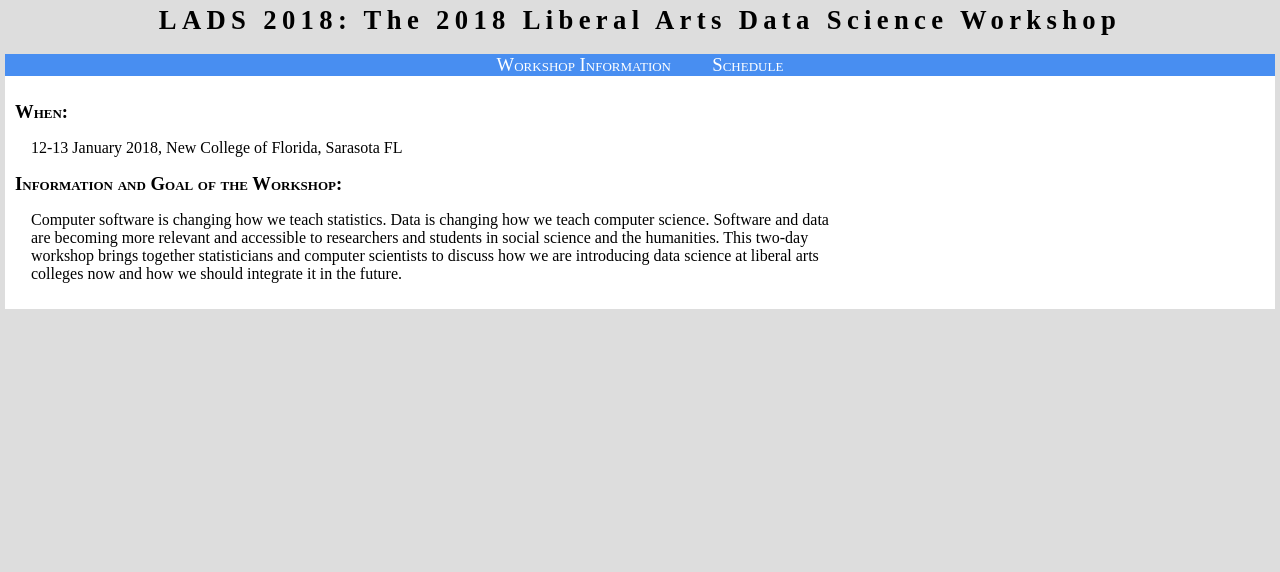
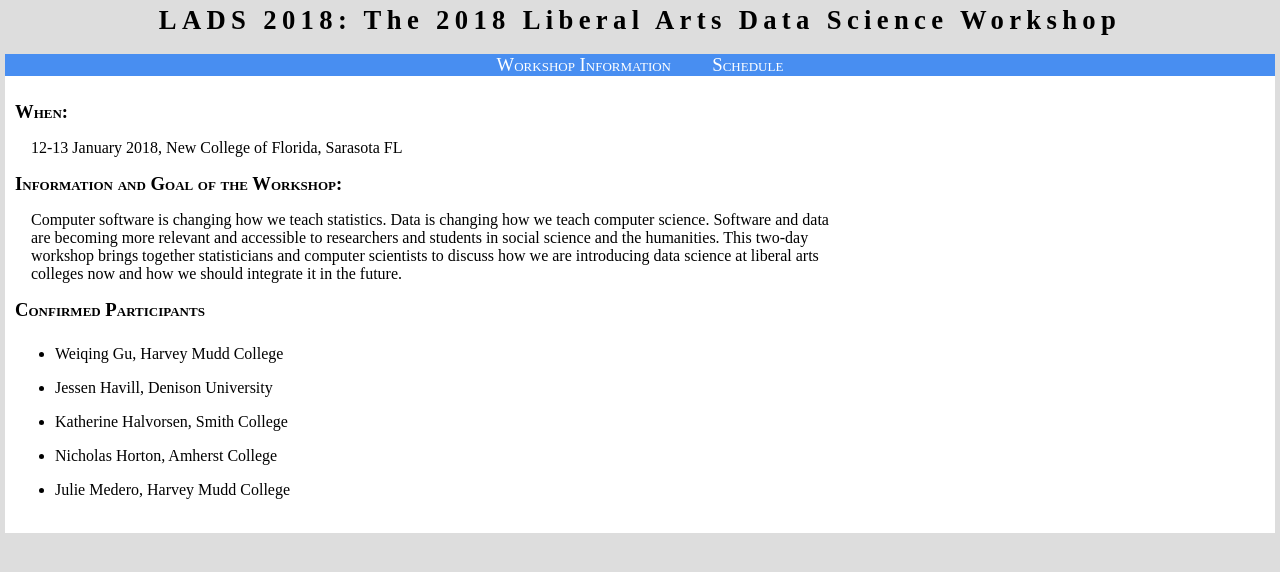
Before and after one commit to davidwgillman/davidwgillman.github.io, a Jekyll site: the page built from ladsworkshop/index.md, in a window 1280 px wide. Shown: the top 572 px of the page. Built offline with Jekyll 4.4.1, drawn with Linux system fonts in a browser that asks for light colours.

Commit message:
first five confirmed participants

```diff
--- a/ladsworkshop/index.md
+++ b/ladsworkshop/index.md
@@ -11,3 +11,11 @@ title: "LADS 2018: The 2018 Liberal Arts Data Science Workshop"
 <p>
 Computer software is changing how we teach statistics. Data is changing how we teach computer science. Software and data are becoming more relevant and accessible to researchers and students in social science and the humanities. This two-day workshop brings together statisticians and computer scientists to discuss how we are introducing data science at liberal arts colleges now and how we should integrate it in the future.
 </p>
+
+## Confirmed Participants
+
+- Weiqing Gu, Harvey Mudd College
+- Jessen Havill, Denison University
+- Katherine Halvorsen, Smith College
+- Nicholas Horton, Amherst College
+- Julie Medero, Harvey Mudd College
```
